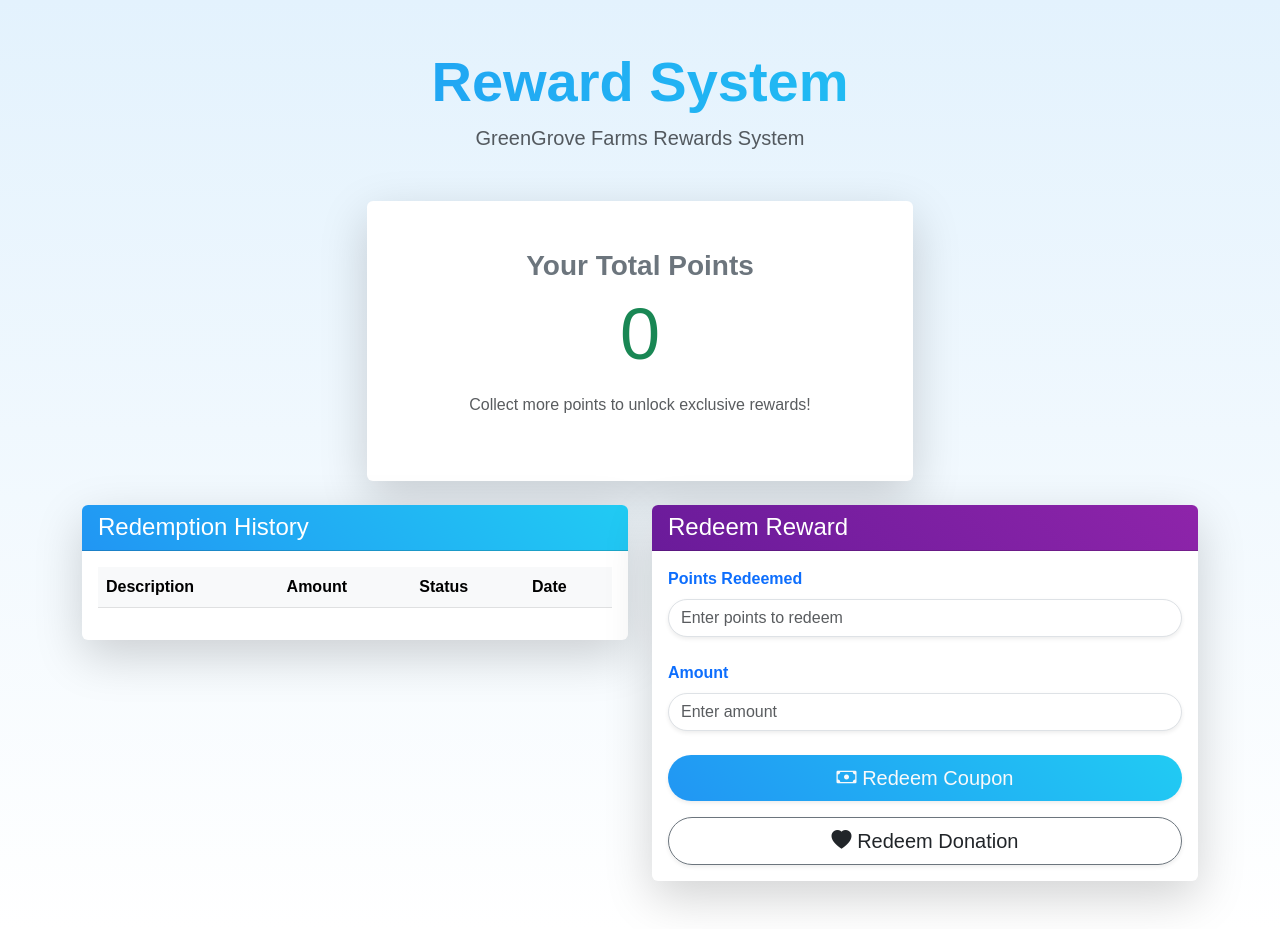
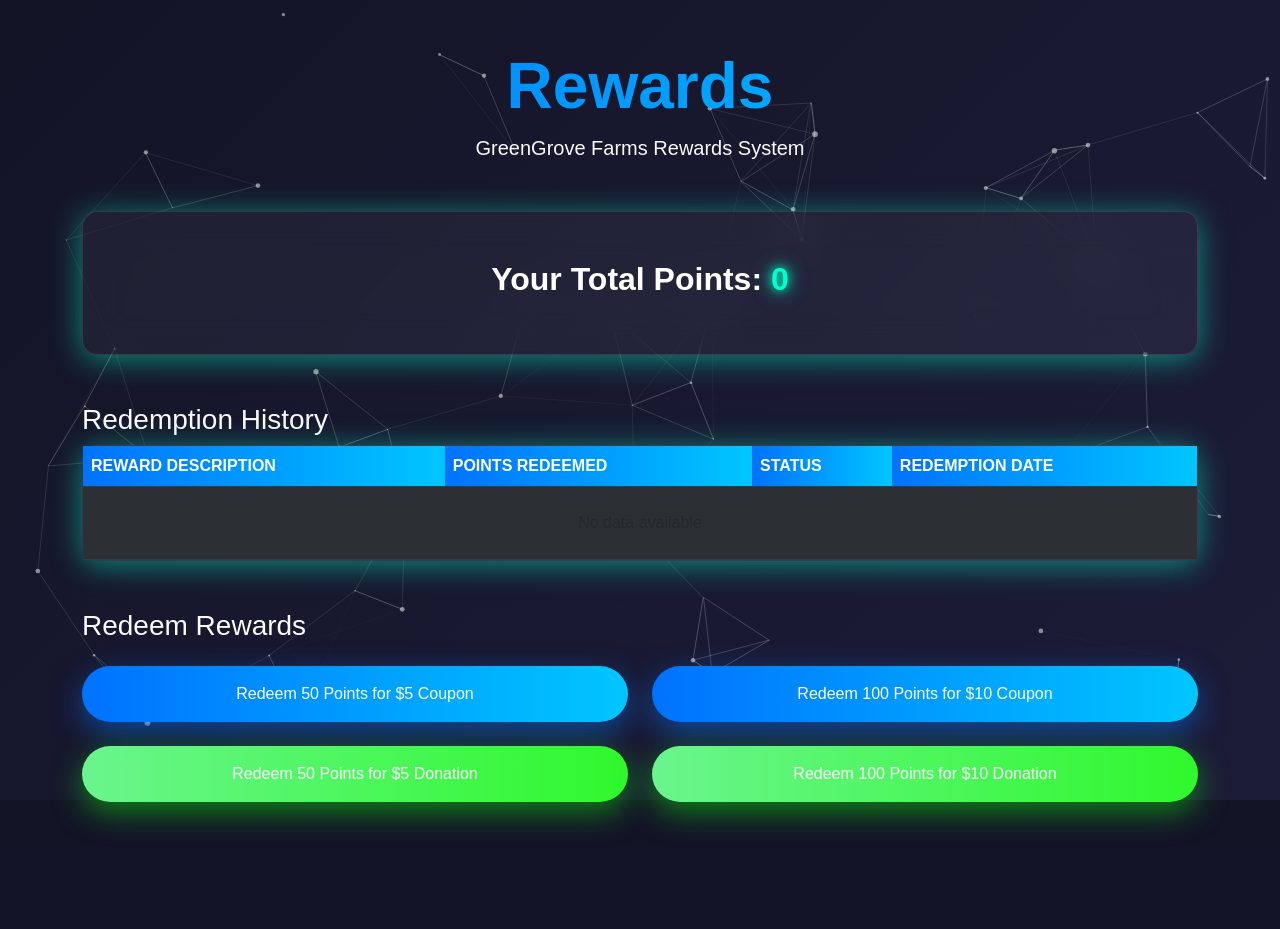
Before and after one commit to SSarim/Rewards-System, a Django app: page /rewards-api/reward-system/ in a window 1280 px wide. After the commit the page ends 829 px from the top, so only its background shows below. Run offline with Django 5.2, Linux system fonts and the light colour scheme; lists and menus that the app fills with data are empty; some libraries are stand-ins or nearby versions.

Commit message:
Updated Full-fucntionality

```diff
--- a/backend/rewards/templates/reward_system.html
+++ b/backend/rewards/templates/reward_system.html
@@ -7,6 +7,7 @@
   <link href="https://cdn.jsdelivr.net/npm/bootstrap@5.3.0/dist/css/bootstrap.min.css" rel="stylesheet">
   <script>
     const apiBaseUrl = "http://127.0.0.1:8000/rewards-api";
+    let currentPoints = 0;
 
     // Generalized API call function
     async function apiCall(endpoint, method, data = null) {
@@ -19,26 +20,23 @@ async function apiCall(endpoint, method, data = null) {
         };
 
         if (data) {
-      options.body = JSON.stringify(data); // Add body if data is provided
+          options.body = JSON.stringify(data);
         }
 
         const response = await fetch(`${apiBaseUrl}${endpoint}`, options);
 
-    // Check for non-2xx responses
         if (!response.ok) {
           throw new Error(`HTTP error! Status: ${response.status}`);
         }
 
-    // Attempt to parse JSON response
-    const responseData = await response.json();
-    return responseData;
+        return await response.json();
       } catch (error) {
         console.error(`Error calling ${endpoint}:`, error);
         return { error: "An error has occurred. Please try again later." };
       }
     }
 
-// Load user data (points and redemption history)
+    // Load user data: total points and redemption history
     async function loadUserData(userId) {
       try {
         // Fetch total points
@@ -48,27 +46,26 @@ async function loadUserData(userId) {
           return;
         }
 
-    // Update points display
-    document.getElementById("total-points").innerText = pointsResponse.total_points || 0;
+        currentPoints = pointsResponse.total_points || 0;
+        document.getElementById("total-points").innerText = currentPoints;
 
-    // Fetch redemption history from db (NEED TO FIX THIS)
+        // Fetch redemption history
         const redemptionsResponse = await apiCall("/get-redemptions/", "POST", { user_id: userId });
         if (redemptionsResponse.error) {
           alert(`Error fetching redemptions: ${redemptionsResponse.error}`);
           return;
         }
 
-    // Populate redemption history table from DB
         const tableBody = document.getElementById("redemption-history-body");
         tableBody.innerHTML = ""; // Clear existing rows
-//pull data (reward_description, amount, is_active, redeemed_date) from user db
+
         redemptionsResponse.redemption_history.forEach((item) => {
           const row = `
             <tr>
-          <td>${item.reward.reward_description}</td>
-          <td>${item.amount || "N/A"}</td>
-          <td>${item.reward.is_active ? "Active" : "Inactive"}</td>
-          <td>${item.reward.redeemed_date || "N/A"}</td>
+              <td>${item.reward_description || "N/A"}</td>
+              <td>${item.points_redeemed || "N/A"}</td>
+              <td>${item.is_active ? "Active" : "Inactive"}</td>
+              <td>${item.redeemed_date ? new Date(item.redeemed_date).toLocaleDateString() : "N/A"}</td>
             </tr>`;
           tableBody.innerHTML += row;
         });
@@ -78,49 +75,21 @@ async function loadUserData(userId) {
       }
     }
 
-// Redeem a reward
-async function redeemReward(userId, type) {
+    // Redeem a reward with predefined points and amount
+    async function redeemReward(userId, type, points, amount) {
       try {
-    // const rewardDescription = document.getElementById("reward-description").value.trim();
-    const pointsRedeemed = parseInt(document.getElementById("points-redeemed").value, 10);
-    const amount = parseFloat(document.getElementById("amount").value);
-
-    // Validate input fields
-    // if (!rewardDescription) {
-    //   alert("Reward description is required.");
-    //   return;
-    // }
-
-    if (!pointsRedeemed || isNaN(pointsRedeemed)) {
-      alert("Points redeemed must be a valid number.");
-      return;
-    }
-
-    if (!amount || isNaN(amount)) {
-      alert("Amount must be a valid number.");
-      return;
-    }
-
-    if (pointsRedeemed > currentPoints) {
+        if (points > currentPoints) {
           alert("You do not have enough points to redeem this reward.");
           return;
         }
 
-    if (pointsRedeemed > 0) {
-      alert("Points redeemed must be greater than 0.");
-      return;
-    }
-
-    // Determine endpoint and payload based on type (coupon or donation)
         const endpoint = type === "coupon" ? "/redeem-coupon/" : "/redeem-donation/";
         const payload = {
           user_id: userId,
-      reward_description: rewardDescription,
-      points_redeemed: pointsRedeemed,
+          points_redeemed: points,
           ...(type === "coupon" ? { coupon_amount: amount } : { donation_amount: amount }),
         };
 
-    // Call API
         const response = await apiCall(endpoint, "POST", payload);
 
         if (response.error) {
@@ -129,7 +98,7 @@ async function redeemReward(userId, type) {
         }
 
         alert(response.message);
-    loadUserData(userId); // Reload user data to update changes
+        loadUserData(userId); // Refresh user data
       } catch (error) {
         console.error("Error redeeming reward:", error);
         alert("An error occurred while redeeming the reward. Please try again.");
@@ -138,168 +107,238 @@ async function redeemReward(userId, type) {
 
     // Initialize the page
     document.addEventListener("DOMContentLoaded", () => {
-  const userId = 1; // Not sure if this should be Dynamic or Static (for user id  = 1)
+      const userId = 1; // Static user ID for now
       loadUserData(userId);
 
-  document.getElementById("redeem-coupon-btn").addEventListener("click", () => redeemReward(userId, "coupon"));
-  document.getElementById("redeem-donation-btn").addEventListener("click", () => redeemReward(userId, "donation"));
+      // Button event listeners
+      document.getElementById("redeem-coupon-5-btn").addEventListener("click", () => redeemReward(userId, "coupon", 50, 5));
+      document.getElementById("redeem-coupon-10-btn").addEventListener("click", () => redeemReward(userId, "coupon", 100, 10));
+      document.getElementById("redeem-donation-5-btn").addEventListener("click", () => redeemReward(userId, "donation", 50, 5));
+      document.getElementById("redeem-donation-10-btn").addEventListener("click", () => redeemReward(userId, "donation", 100, 10));
     });
-
   </script>
 </head>
+<body style="margin: 0; padding: 0; font-family: 'Poppins', sans-serif; overflow-x: hidden; background: #141427; color: #ffffff; position: relative;">
+    <!-- Particle Background -->
+    <div id="particles-js"></div>
 
-
-<body style="background: linear-gradient(to bottom, #e3f2fd, #ffffff); font-family: 'Poppins', sans-serif;">
-  <div class="container py-5">
+    <!-- Main Content -->
+    <div class="container py-5 position-relative" style="z-index: 2;">
       <!-- Header -->
       <div class="text-center mb-5">
-      <h1 class="display-4 fw-bold text-gradient">Reward System</h1>
-      <p class="text-muted fs-5">GreenGrove Farms Rewards System</p>
+        <h1 class="display-3 fw-bold text-gradient-neon">Rewards</h1>
+        <p class="text-light fs-5">GreenGrove Farms Rewards System</p>
       </div>
 
       <!-- Points Display -->
-    <div class="row justify-content-center mb-4">
+      <div class="text-center mb-5">
+        <div class="glass-card shadow-neon">
+          <div class="card-body py-5">
+            <h2 class="fw-bold">
+              Your Total Points: <span id="total-points" class="text-neon">0</span>
+            </h2>
+
+          </div>
+        </div>
+      </div>
+
+      <!-- Redemption History Table -->
+      <div class="mb-5">
+        <h3 class="text-light">Redemption History</h3>
+        <div class="glass-card shadow-neon">
+          <div class="card-body p-0">
+            <table class="table table-hover table-dark table-striped mb-0">
+              <thead class="table-gradient">
+                <tr>
+                  <th>Reward Description</th>
+                  <th>Points Redeemed</th>
+                  <th>Status</th>
+                  <th>Redemption Date</th>
+                </tr>
+              </thead>
+              <tbody id="redemption-history-body">
+                <tr>
+                  <td colspan="4" class="text-center text-muted py-4">No data available</td>
+                </tr>
+              </tbody>
+            </table>
+          </div>
+        </div>
+      </div>
+
+      <!-- Redeem Rewards -->
+      <div>
+        <h3 class="text-light mb-4">Redeem Rewards</h3>
+        <div class="row g-4">
+          <!-- Coupon Buttons -->
           <div class="col-md-6">
-        <div class="card border-0 shadow-lg rounded-lg">
-          <div class="card-body text-center py-5">
-            <h3 class="fw-bold text-secondary">Your Total Points</h3>
-            <h1 class="display-2 text-success mb-0" id="total-points">0</h1>
-            <p class="text-muted mt-3">Collect more points to unlock exclusive rewards!</p>
+            <button
+              type="button"
+              id="redeem-coupon-5-btn"
+              class="btn btn-neon-primary w-100 py-3 rounded-pill"
+            >
+              <i class="bi bi-cash-coin"></i> Redeem 50 Points for $5 Coupon
+            </button>
+          </div>
+          <div class="col-md-6">
+            <button
+              type="button"
+              id="redeem-coupon-10-btn"
+              class="btn btn-neon-primary w-100 py-3 rounded-pill"
+            >
+              <i class="bi bi-cash-coin"></i> Redeem 100 Points for $10 Coupon
+            </button>
+          </div>
+
+          <!-- Donation Buttons -->
+          <div class="col-md-6">
+            <button
+              type="button"
+              id="redeem-donation-5-btn"
+              class="btn btn-neon-secondary w-100 py-3 rounded-pill"
+            >
+              <i class="bi bi-heart-fill"></i> Redeem 50 Points for $5 Donation
+            </button>
+          </div>
+          <div class="col-md-6">
+            <button
+              type="button"
+              id="redeem-donation-10-btn"
+              class="btn btn-neon-secondary w-100 py-3 rounded-pill"
+            >
+              <i class="bi bi-heart-fill"></i> Redeem 100 Points for $10 Donation
+            </button>
           </div>
         </div>
       </div>
     </div>
 
-    <div class="row gy-5">
-      <!-- Redemption History -->
-      <div class="col-md-6">
-        <div class="card border-0 shadow-lg rounded-lg">
-          <div class="card-header bg-gradient-primary text-white rounded-top">
-            <h4 class="mb-0">Redemption History</h4>
-          </div>
-          <div class="card-body">
-            <div class="table-responsive">
-              <table class="table table-hover align-middle">
-                <thead class="table-light">
-                  <tr>
-                    <th>Description</th>
-                    <th>Amount</th>
-                    <th>Status</th>
-                    <th>Date</th>
-                  </tr>
-                </thead>
-                <tbody id="redemption-history-body">
-                  <!-- Dynamically populated rows -->
-                </tbody>
-              </table>
-            </div>
-          </div>
-        </div>
-      </div>
+    <!-- Styles -->
+    <style>
+      /* Particle Background */
+      #particles-js {
+        position: fixed;
+        top: 0;
+        left: 0;
+        width: 100%;
+        height: 100%;
+        z-index: 1;
+        background: linear-gradient(135deg, #141427, #1c1c38);
+      }
 
-      <!-- Redeem Reward -->
-      <div class="col-md-6">
-        <div class="card border-0 shadow-lg rounded-lg">
-          <div class="card-header bg-gradient-secondary text-white rounded-top">
-            <h4 class="mb-0">Redeem Reward</h4>
-          </div>
-          <div class="card-body">
-            <form>
-              <!-- Reward Description -->
-              <!-- <div class="mb-4">
-                <label for="reward-description" class="form-label fw-bold text-primary">Reward Description</label>
-                <input
-                  type="text"
-                  id="reward-description"
-                  class="form-control rounded-pill shadow-sm"
-                  placeholder="Enter reward description"
-                />
-              </div> -->
+      /* Glassmorphism Cards */
+      .glass-card {
+        background: rgba(255, 255, 255, 0.05);
+        backdrop-filter: blur(20px);
+        border-radius: 15px;
+        border: 1px solid rgba(255, 255, 255, 0.1);
+      }
 
-              <!-- Points Redeemed -->
-              <div class="mb-4">
-                <label for="points-redeemed" class="form-label fw-bold text-primary">Points Redeemed</label>
-                <input
-                  type="number"
-                  id="points-redeemed"
-                  class="form-control rounded-pill shadow-sm"
-                  placeholder="Enter points to redeem"
-                />
-              </div>
+      .shadow-neon {
+        box-shadow: 0 4px 30px rgba(0, 255, 204, 0.5);
+        transition: transform 0.3s ease-in-out, box-shadow 0.3s ease-in-out;
+      }
 
-              <!-- Amount -->
-              <div class="mb-4">
-                <label for="amount" class="form-label fw-bold text-primary">Amount</label>
-                <input
-                  type="number"
-                  step="0.01"
-                  id="amount"
-                  class="form-control rounded-pill shadow-sm"
-                  placeholder="Enter amount"
-                />
-              </div>
+      .shadow-neon:hover {
+        transform: translateY(-5px);
+        box-shadow: 0 8px 40px rgba(0, 255, 204, 0.8);
+      }
 
-              <!-- Buttons -->
-              <div class="d-grid gap-3">
-                <button
-                  type="button"
-                  id="redeem-coupon-btn"
-                  class="btn btn-primary btn-lg rounded-pill shadow-sm text-light"
-                  style="background: linear-gradient(45deg, #2196f3, #21cbf3); border: none;"
-                >
-                  <i class="bi bi-cash"></i> Redeem Coupon
-                </button>
-                <button
-                  type="button"
-                  id="redeem-donation-btn"
-                  class="btn btn-outline-secondary btn-lg rounded-pill shadow-sm text-dark"
-                >
-                  <i class="bi bi-heart-fill"></i> Redeem Donation
-                </button>
-              </div>
-            </form>
-          </div>
-        </div>
-      </div>
-    </div>
-  </div>
+      /* Buttons */
+      .btn-neon-primary {
+        background: linear-gradient(90deg, #0072ff, #00c6ff);
+        color: white;
+        border: none;
+        box-shadow: 0px 10px 30px rgba(0, 123, 255, 0.5);
+        transition: all 0.3s ease-in-out;
+      }
 
-  <style>
-    .text-gradient {
-      background: linear-gradient(to right, #2196f3, #21cbf3);
+      .btn-neon-secondary {
+        background: linear-gradient(90deg, #6af58d, #2ff82c);
+        color: white;
+        border: none;
+        box-shadow: 0px 10px 30px rgba(9, 238, 9, 0.5);
+        transition: all 0.3s ease-in-out;
+      }
+
+      .btn-neon-primary:hover,
+      .btn-neon-secondary:hover {
+        transform: scale(1.1);
+      }
+
+      /* Neon Text */
+      .text-gradient-neon {
+        background: linear-gradient(90deg, #0072ff, #00c6ff);
         background-clip: text;
         -webkit-background-clip: text;
         -webkit-text-fill-color: transparent;
       }
 
-    .bg-gradient-primary {
-      background: linear-gradient(45deg, #2196f3, #21cbf3);
+      .text-neon {
+        color: #00ffcc;
+        text-shadow: 0 0 10px #00ffcc, 0 0 20px #00ffcc;
       }
 
-    .bg-gradient-secondary {
-      background: linear-gradient(45deg, #6a1b9a, #8e24aa);
+      /* Table */
+      .table-gradient th {
+        background: linear-gradient(90deg, #0072ff, #00c6ff);
+        color: white;
+        text-transform: uppercase;
       }
 
-    .card {
-      transition: transform 0.3s ease, box-shadow 0.3s ease;
-    }
-
-    .card:hover {
-      transform: translateY(-5px);
-      box-shadow: 0px 15px 30px rgba(0, 0, 0, 0.2);
-    }
-
-    .btn:hover {
-      transform: scale(1.05);
+      table.table-dark tbody tr:hover {
+        background: rgba(255, 255, 255, 0.1);
       }
     </style>
 
-  <script src="https://cdn.jsdelivr.net/npm/bootstrap@5.3.0/dist/js/bootstrap.bundle.min.js"></script>
-  <link
-    rel="stylesheet"
-    href="https://cdnjs.cloudflare.com/ajax/libs/bootstrap-icons/1.10.5/font/bootstrap-icons.min.css"
-  />
+    <!-- Particle JS -->
+    <script src="https://cdn.jsdelivr.net/npm/particles.js@2.0.0/particles.min.js"></script>
+    <script>
+      particlesJS('particles-js', {
+        particles: {
+          number: { value: 50, density: { enable: true, value_area: 800 } },
+          color: { value: '#ffffff' },
+          shape: {
+            type: 'circle',
+            stroke: { width: 0, color: '#000000' },
+          },
+          opacity: {
+            value: 0.5,
+            random: false,
+            anim: { enable: false },
+          },
+          size: {
+            value: 3,
+            random: true,
+            anim: { enable: false },
+          },
+          line_linked: {
+            enable: true,
+            distance: 150,
+            color: '#ffffff',
+            opacity: 0.4,
+            width: 1,
+          },
+          move: {
+            enable: true,
+            speed: 2,
+            direction: 'none',
+            random: false,
+            straight: false,
+            out_mode: 'out',
+            bounce: false,
+          },
+        },
+        interactivity: {
+          detect_on: 'canvas',
+          events: {
+            onhover: { enable: true, mode: 'grab' },
+            onclick: { enable: true, mode: 'push' },
+          },
+        },
+        retina_detect: true,
+      });
+    </script>
   </body>
 
-
 </html>
--- a/backend/rewards/views.py
+++ b/backend/rewards/views.py
@@ -7,9 +7,7 @@ from django.utils import timezone
 from django.utils.crypto import get_random_string
 from django.db import IntegrityError
 from django.db.models import Sum
-from django.http import HttpResponse
 from django.shortcuts import render
-
 
 # Create your views here.
 class EarnedRewardView(APIView):
```
Also changed, not shown: backend/rewards/templates/reward_system_test.html (added, +301 -0 lines). Lines whose indentation alone changed are shown as unchanged.
